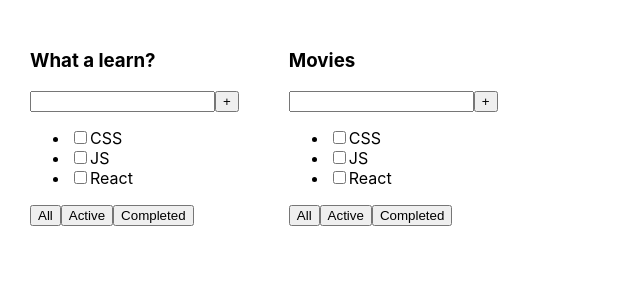
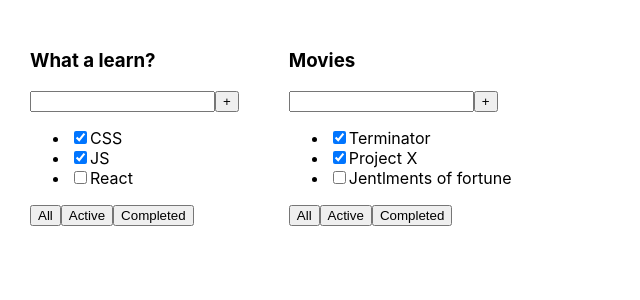
Before and after one commit to superiority/TodoList, a React (Create React App) app: page / in a window 1280 px wide. Shown: the top 300 px of the page, without its empty margins (0-640 px from the left). Built offline with nearby package versions, Linux system fonts and the light colour scheme.

Commit message:
update ver 0.1

```diff
--- a/src/App.tsx
+++ b/src/App.tsx
@@ -1,16 +1,16 @@
 import React from 'react';
 import './App.css';
-import {Todolist} from "./components/Todolist";
+import {TaskType, Todolist} from "./components/Todolist";
 
 function App() {
 
-    let tasks1 = [
+    let tasks1: Array<TaskType> = [
         { id: 1, title: "CSS", isDone: true },
         { id: 2, title: "JS", isDone: true },
         { id: 3, title: "React", isDone: false },
     ]
 
-    let tasks2 = [
+    let tasks2: Array<TaskType> = [
         { id: 1, title: "Terminator", isDone: true },
         { id: 2, title: "Project X", isDone: true },
         { id: 3, title: "Jentlments of fortune", isDone: false },
--- a/src/components/Todolist.tsx
+++ b/src/components/Todolist.tsx
@@ -1,10 +1,10 @@
 import React from 'react';
 import {debug} from "util";
 
-type TaskType = {
+export type TaskType = {
     id: number
     title: string
-    isDone: Boolean
+    isDone: boolean
 }
 
 type PropsType = {
@@ -22,9 +22,9 @@
                 <button>+</button>
             </div>
             <ul>
-                <li><input type="checkbox" /><span>CSS</span></li>
-                <li><input type="checkbox" /><span>JS</span></li>
-                <li><input type="checkbox" /><span>React</span></li>
+                <li><input type="checkbox" checked={props.tasks[0].isDone} /><span>{props.tasks[0].title}</span></li>
+                <li><input type="checkbox" checked={props.tasks[1].isDone}/><span>{props.tasks[1].title}</span></li>
+                <li><input type="checkbox" checked={props.tasks[2].isDone}/><span>{props.tasks[2].title}</span></li>
             </ul>
             <div>
                 <button>All</button>
```
